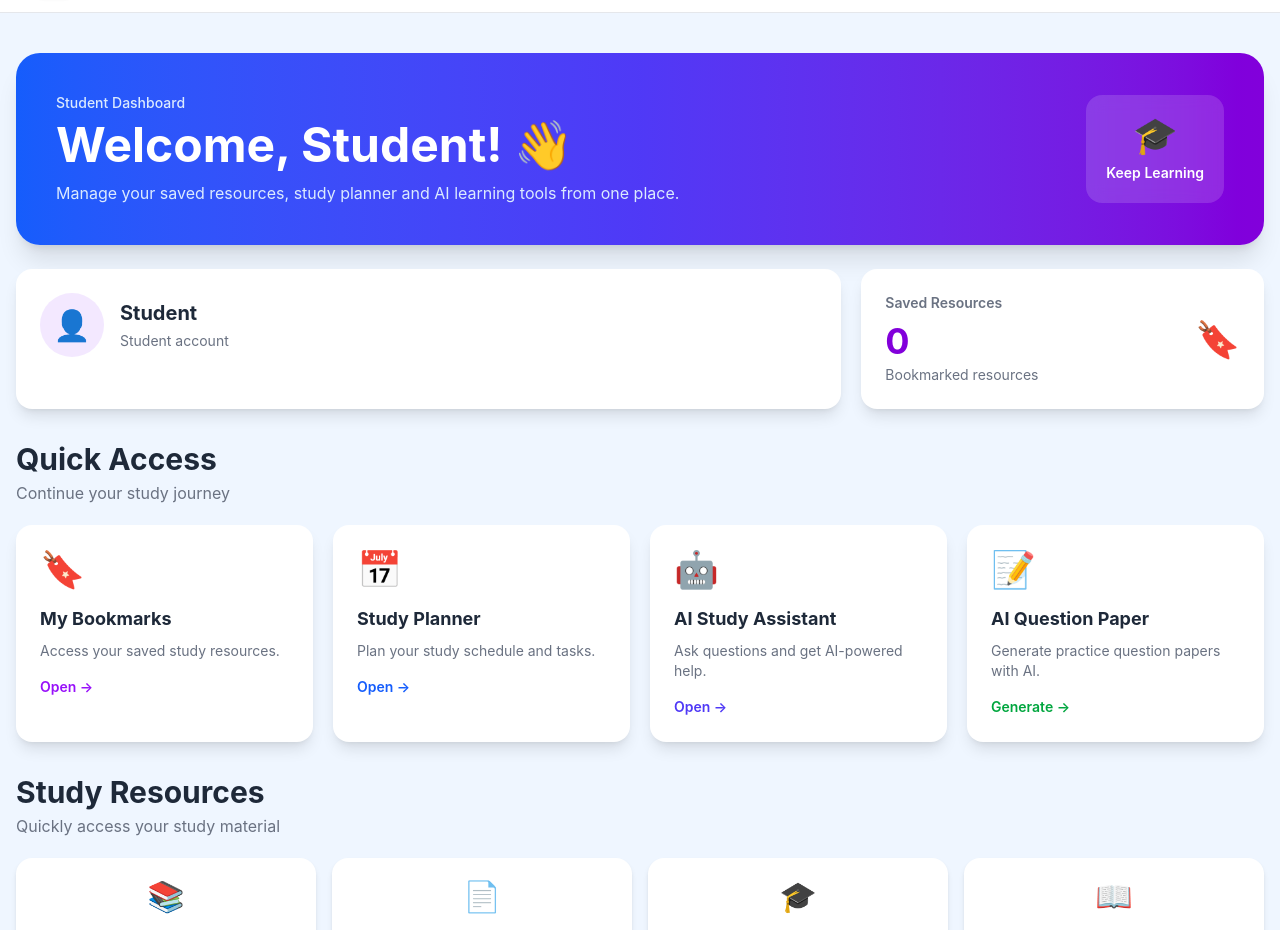
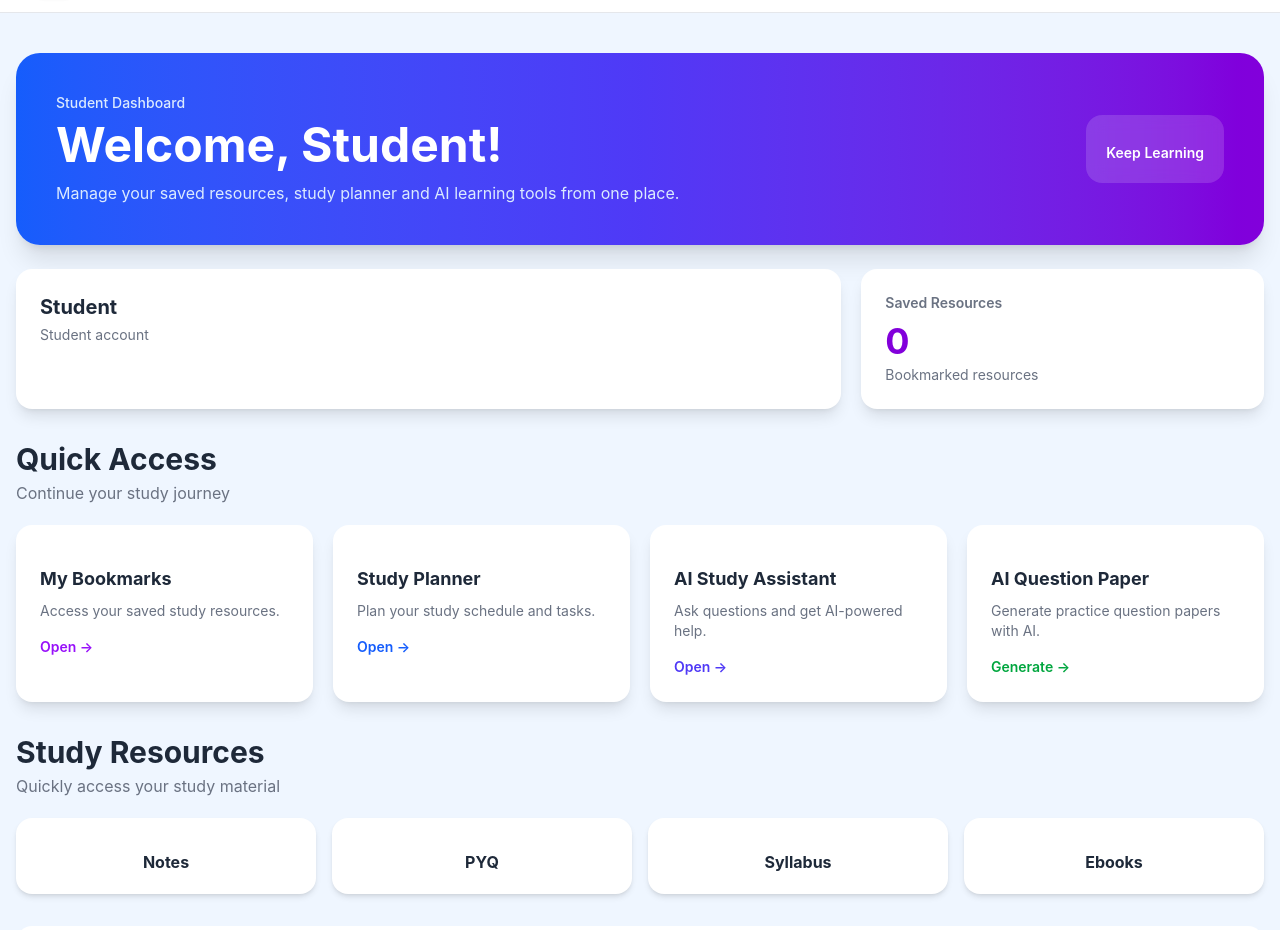
Before and after one commit to kumarabhiraj05981-dot/Student-Resources-Hub-Production, a React (Vite) app in the folder frontend/: page /dashboard in a window 1280 px wide. Shown: the part 60-990 px from the top of the page. Built offline with nearby package versions, Linux system fonts and the light colour scheme; no server answers; the HTML template or start-up script is replaced by a standard one.

Commit message:
Remove emoji icons from Dashboard
Removed emoji icons from the Dashboard component for a cleaner UI.

```diff
--- a/frontend/src/pages/Dashboard.tsx
+++ b/frontend/src/pages/Dashboard.tsx
@@ -89,7 +89,7 @@ export default function Dashboard() {
                 </p>
 
                 <h1 className="mt-2 text-3xl sm:text-4xl lg:text-5xl font-bold">
-                  Welcome, {firstName}! 👋
+                  Welcome, {firstName}!
                 </h1>
 
                 <p className="mt-3 max-w-2xl text-sm sm:text-base text-blue-100">
@@ -99,9 +99,7 @@ export default function Dashboard() {
               </div>
 
               <div className="shrink-0 rounded-2xl bg-white/15 p-5 text-center backdrop-blur-sm">
-                <div className="text-4xl">
-                  🎓
-                </div>
+
 
                 <p className="mt-2 text-sm font-semibold">
                   Keep Learning
@@ -120,9 +118,7 @@ export default function Dashboard() {
             <div className="rounded-2xl bg-white p-6 shadow-lg md:col-span-2">
               <div className="flex items-center gap-4">
 
-                <div className="flex h-16 w-16 shrink-0 items-center justify-center rounded-full bg-purple-100 text-3xl">
-                  👤
-                </div>
+
 
                 <div className="min-w-0">
                   <h2 className="text-xl font-bold text-gray-800">
@@ -163,7 +159,7 @@ export default function Dashboard() {
                 </div>
 
                 <div className="text-4xl">
-                  🔖
+
                 </div>
 
               </div>
@@ -194,7 +190,7 @@ export default function Dashboard() {
                 className="group rounded-2xl bg-white p-6 shadow-lg transition duration-300 hover:-translate-y-1 hover:shadow-xl"
               >
                 <div className="text-4xl">
-                  🔖
+
                 </div>
 
                 <h3 className="mt-4 text-lg font-bold text-gray-800 group-hover:text-purple-700">
@@ -217,7 +213,7 @@ export default function Dashboard() {
                 className="group rounded-2xl bg-white p-6 shadow-lg transition duration-300 hover:-translate-y-1 hover:shadow-xl"
               >
                 <div className="text-4xl">
-                  📅
+
                 </div>
 
                 <h3 className="mt-4 text-lg font-bold text-gray-800 group-hover:text-blue-700">
@@ -240,7 +236,7 @@ export default function Dashboard() {
                 className="group rounded-2xl bg-white p-6 shadow-lg transition duration-300 hover:-translate-y-1 hover:shadow-xl"
               >
                 <div className="text-4xl">
-                  🤖
+
                 </div>
 
                 <h3 className="mt-4 text-lg font-bold text-gray-800 group-hover:text-indigo-700">
@@ -263,7 +259,7 @@ export default function Dashboard() {
                 className="group rounded-2xl bg-white p-6 shadow-lg transition duration-300 hover:-translate-y-1 hover:shadow-xl"
               >
                 <div className="text-4xl">
-                  📝
+
                 </div>
 
                 <h3 className="mt-4 text-lg font-bold text-gray-800 group-hover:text-green-700">
@@ -303,7 +299,7 @@ export default function Dashboard() {
                 className="rounded-2xl bg-white p-5 text-center shadow-md transition hover:-translate-y-1 hover:shadow-lg"
               >
                 <div className="text-3xl">
-                  📚
+
                 </div>
 
                 <p className="mt-3 font-bold text-gray-800">
@@ -316,7 +312,7 @@ export default function Dashboard() {
                 className="rounded-2xl bg-white p-5 text-center shadow-md transition hover:-translate-y-1 hover:shadow-lg"
               >
                 <div className="text-3xl">
-                  📄
+
                 </div>
 
                 <p className="mt-3 font-bold text-gray-800">
@@ -329,7 +325,7 @@ export default function Dashboard() {
                 className="rounded-2xl bg-white p-5 text-center shadow-md transition hover:-translate-y-1 hover:shadow-lg"
               >
                 <div className="text-3xl">
-                  🎓
+
                 </div>
 
                 <p className="mt-3 font-bold text-gray-800">
@@ -342,7 +338,7 @@ export default function Dashboard() {
                 className="rounded-2xl bg-white p-5 text-center shadow-md transition hover:-translate-y-1 hover:shadow-lg"
               >
                 <div className="text-3xl">
-                  📖
+
                 </div>
 
                 <p className="mt-3 font-bold text-gray-800">
@@ -358,7 +354,7 @@ export default function Dashboard() {
           <section className="mt-8 rounded-2xl bg-white p-6 sm:p-8 text-center shadow-lg">
 
             <div className="text-4xl">
-              🚀
+
             </div>
 
             <h2 className="mt-3 text-2xl font-bold text-gray-800">
```
